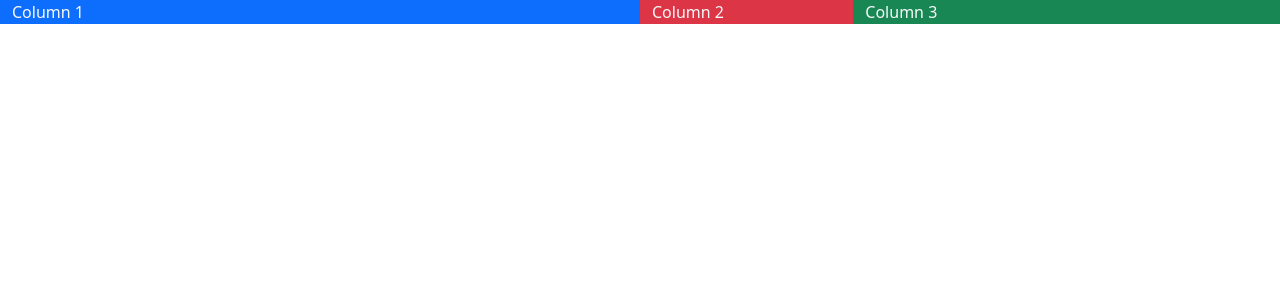
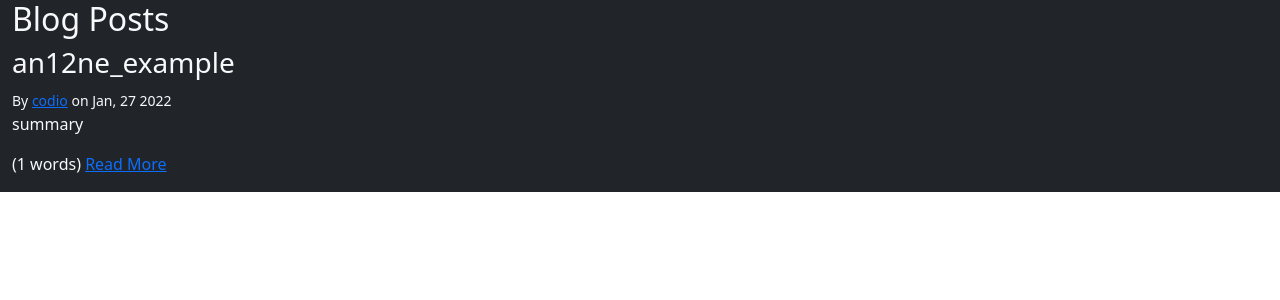
Before and after one commit to mahmoud-shokhier/blango, a Django app: page / in a window 1280 px wide. Shown: the top 300 px of the page. Run offline with Django 4.2, Linux system fonts and the light colour scheme; data comes from the database, SQL or seed files in the repository; both versions use the stored data as it was after the commit; parts of the project's set-up code (start-up, migrations or seed data) failed here and were passed over.

Commit message:
Finish custom filters

```diff
--- /dev/null
+++ b/blog/templatetags/blog_extras.py
@@ -0,0 +1,29 @@
+from django.contrib.auth import get_user_model
+from django import template
+# from django.utils.html import escape
+# from django.utils.safestring import mark_safe
+from django.utils.html import format_html
+
+user_model = get_user_model()
+register = template.Library()
+
+@register.filter
+def author_details(author, current_user):
+    if not isinstance(author, user_model):
+        # return empty string as safe default
+        return ""
+    if (author == current_user):
+      return format_html("<strong>me</strong>")
+    if author.first_name and author.last_name:
+        name = f"{author.first_name} {author.last_name}"
+    else:
+        name = f"{author.username}"
+
+    if author.email:
+        prefix = format_html('<a href="mailto:{}">', author.email)
+        suffix = format_html("</a>")
+    else:
+        prefix = ""
+        suffix = ""
+
+    return format_html('{}{}{}', prefix, name, suffix)
--- a/blog/views.py
+++ b/blog/views.py
@@ -1,5 +1,9 @@
 from django.shortcuts import render
-
+from django.utils import timezone
+from blog.models import Post
 # Create your views here.
 def index(request):
-    return render(request, "blog/index.html")
+    # posts = Post.objects.filter(published_at__lte=timezone.now())
+    posts = Post.objects.filter(published_at__gte=timezone.now())
+
+    return render(request, "blog/index.html", {"posts": posts})
--- a/templates/blog/index.html
+++ b/templates/blog/index.html
@@ -1,8 +1,19 @@
 {% extends "base.html" %}
+{% load blog_extras %}
+
 {% block content %}
-<div class="row">
-    <div class="col-sm-10 col-md-6 bg-primary">Column 1</div>
-    <div class="col-sm-2 col-md-2 bg-danger">Column 2</div>
-    <div class="col bg-success">Column 3</div>
-</div>
+    <h2>Blog Posts</h2>
+    {% for post in posts %}
+    <div class="row">
+        <div class="col">
+            <h3>{{ post.title }}</h3>
+            <small>By {{ post.author|author_details:request.user }} on {{ post.published_at|date:"M, d Y" }}</small>
+            <p>{{ post.summary }}</p>
+            <p>
+                ({{ post.content|wordcount }} words)
+                <a href="#">Read More</a>
+            </p>
+        </div>
+    </div>
+    {% endfor %}
 {% endblock %}
```
Also changed, not shown: blog/templatetags/__init__.py (added), db.sqlite3.
